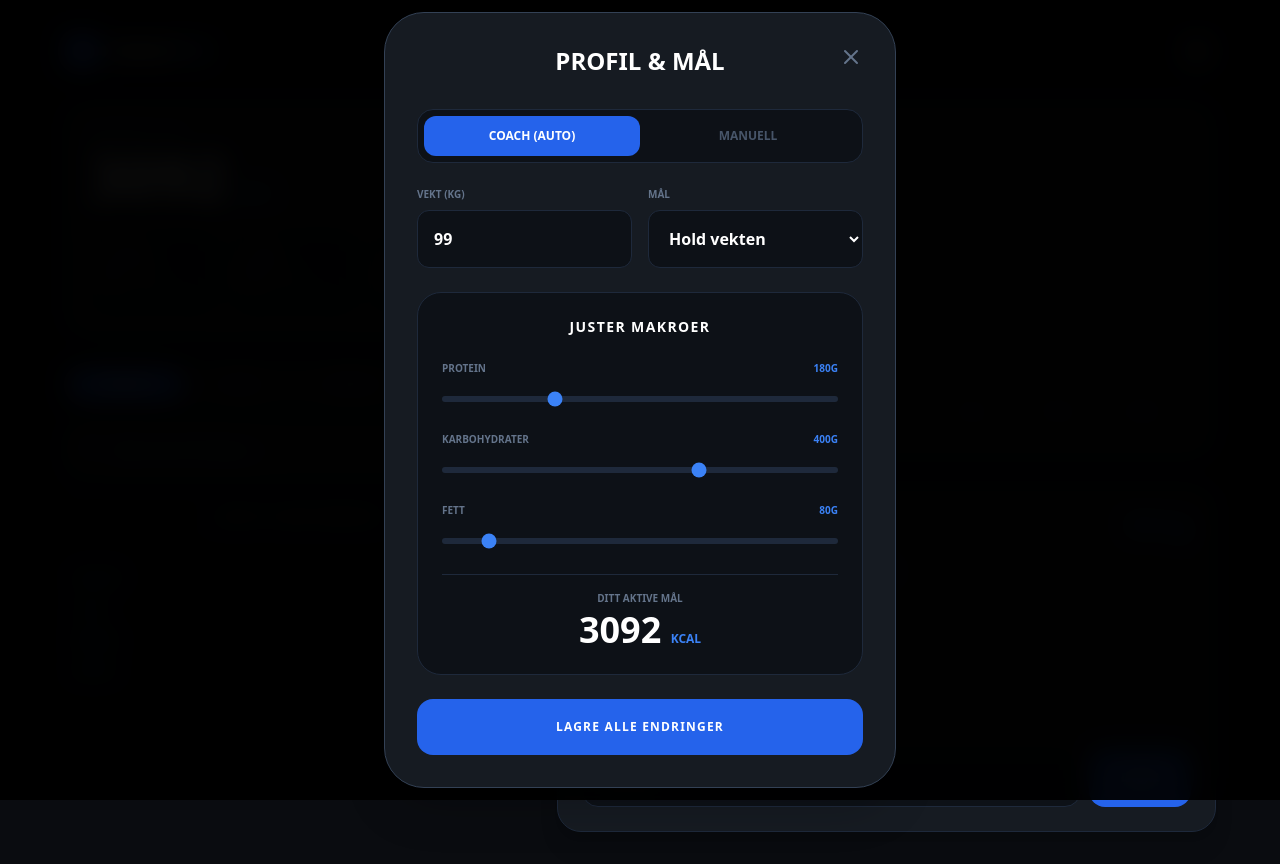
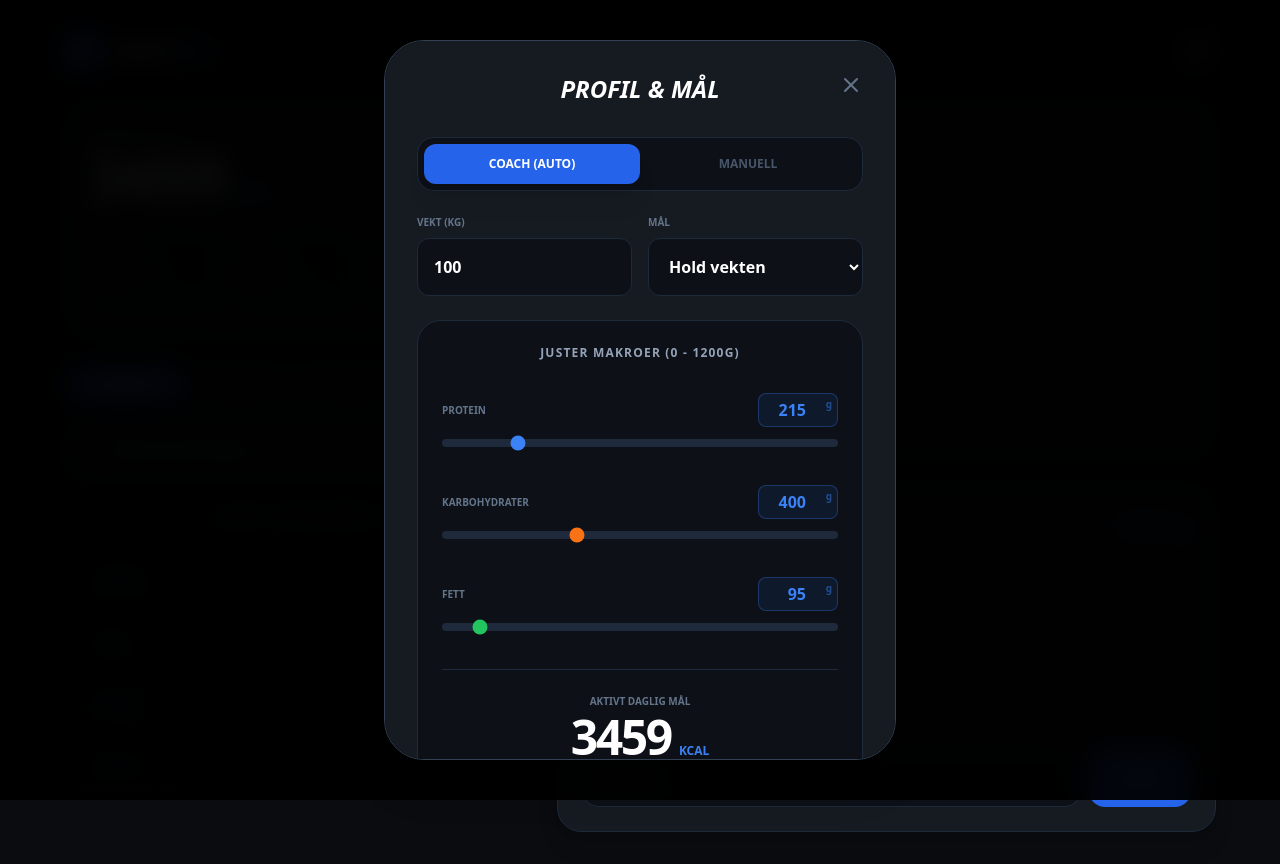
Before and after one commit to WillGit-Dev/Calorie-Tracker, a React (Create React App) app: page / in a window 1280 px wide. Both pictures are taken after a click on the button 1197 px from the left and 51 px from the top of the page. Built offline with nearby package versions, Linux system fonts and the light colour scheme.

Commit message:
Update App.js

```diff
--- a/src/App.js
+++ b/src/App.js
@@ -1,6 +1,6 @@
 import React, { useState, useEffect, useMemo } from 'react';
 import {
-  Plus, Settings, Activity, X, Search, Loader2, Trash2, Calendar, ChevronDown
+  Plus, Settings, Activity, X, Search, Trash2, Calendar, ChevronDown, Loader2
 } from 'lucide-react';
 import {
   AreaChart, Area, XAxis, YAxis, CartesianGrid,
@@ -30,9 +30,9 @@ export default function App() {
   const [userProfile, setUserProfile] = useState(() => {
     const saved = localStorage.getItem('userProfile');
     return saved ? JSON.parse(saved) : {
-      weightGoal: 'maintain', currentWeight: 99, height: 180, age: 25,
-      gender: 'male', activityLevel: 'moderate', isManual: false,
-      manualProtein: 180, manualCarbs: 400, manualFat: 80
+      weightGoal: 'maintain', currentWeight: 100, height: 180, age: 25,
+      gender: 'male', activityLevel: 'active', isManual: false,
+      manualProtein: 215, manualCarbs: 400, manualFat: 95
     };
   });
 
@@ -43,10 +43,9 @@ export default function App() {
 
   const [weightLog, setWeightLog] = useState(() => {
     const saved = localStorage.getItem('weightLog');
-    return saved ? JSON.parse(saved) : [{ date: new Date().toLocaleDateString('no-NO'), weight: 99 }];
+    return saved ? JSON.parse(saved) : [{ date: new Date().toLocaleDateString('no-NO'), weight: 100 }];
   });
 
-  const [timeframe, setTimeframe] = useState('week');
   const [showSettings, setShowSettings] = useState(false);
   const [showManualFood, setShowManualFood] = useState(false);
   const [searchTerm, setSearchTerm] = useState("");
@@ -61,13 +60,7 @@ export default function App() {
   const todayKey = new Date().toDateString();
   const todayLog = history[todayKey] || { calories: 0, protein: 0, carbs: 0, fat: 0, entries: [] };
 
-  useEffect(() => {
-    localStorage.setItem('userProfile', JSON.stringify(userProfile));
-    localStorage.setItem('calorieHistory', JSON.stringify(history));
-    localStorage.setItem('weightLog', JSON.stringify(weightLog));
-  }, [userProfile, history, weightLog]);
-
-  // Beregn aktive mål basert på om man er i "Coach" eller "Manuell" modus
+  // Beregn aktive mål
   const activeTargets = useMemo(() => {
     if (userProfile.isManual) {
       return {
@@ -80,7 +73,13 @@ export default function App() {
     return getBaseCoachMacros(userProfile);
   }, [userProfile]);
 
-  // Mat-søk
+  useEffect(() => {
+    localStorage.setItem('userProfile', JSON.stringify(userProfile));
+    localStorage.setItem('calorieHistory', JSON.stringify(history));
+    localStorage.setItem('weightLog', JSON.stringify(weightLog));
+  }, [userProfile, history, weightLog]);
+
+  // Mat-søk mot OpenFoodFacts
   useEffect(() => {
     const searchFood = async () => {
       if (searchTerm.length < 2) { setSearchResults([]); return; }
@@ -155,14 +154,14 @@ export default function App() {
           <div className="bg-blue-600 p-2 rounded-lg font-bold"><Activity size={20}/></div>
           <h1 className="text-xl font-bold text-white tracking-tighter uppercase">Coach<span className="text-blue-500">Pro</span></h1>
         </div>
-        <button onClick={() => setShowSettings(true)} className="p-2 bg-[#161b22] border border-slate-800 rounded-full hover:border-blue-500 transition-colors"><Settings size={20}/></button>
+        <button onClick={() => setShowSettings(true)} className="p-2 bg-[#161b22] border border-slate-800 rounded-full hover:border-blue-500 transition-all"><Settings size={20}/></button>
       </header>
 
       <main className="max-w-6xl mx-auto grid grid-cols-1 lg:grid-cols-12 gap-8">
         <div className="lg:col-span-5 space-y-6">
-          {/* DASHBOARD (FRA BILDENE DINE) */}
-          <section className="bg-[#161b22] border border-slate-800 rounded-3xl p-6 shadow-xl">
-            <div className="flex justify-between items-end mb-6">
+          {/* DASHBOARD */}
+          <section className="bg-[#161b22] border border-slate-800 rounded-3xl p-6 shadow-xl relative overflow-hidden">
+            <div className="flex justify-between items-end mb-6 relative z-10">
               <div>
                 <p className="text-slate-500 text-[10px] uppercase font-black mb-1 tracking-widest">Gjenstår i dag</p>
                 <h2 className="text-6xl font-black text-white leading-none">
@@ -170,10 +169,10 @@ export default function App() {
                   <span className="text-base text-blue-500 ml-2 font-bold uppercase">kcal</span>
                 </h2>
               </div>
-              <button onClick={() => updateToday({calories:0,protein:0,carbs:0,fat:0,entries:[]})} className="p-2 text-slate-700 hover:text-red-500"><Trash2 size={20}/></button>
+              <button onClick={() => updateToday({calories:0,protein:0,carbs:0,fat:0,entries:[]})} className="p-2 text-slate-700 hover:text-red-500 transition-colors"><Trash2 size={20}/></button>
             </div>
 
-            <div className="grid grid-cols-3 gap-3">
+            <div className="grid grid-cols-3 gap-3 relative z-10">
               {[
                 { l: 'Protein', v: todayLog.protein, m: activeTargets.protein, c: 'bg-blue-500' },
                 { l: 'Karbo', v: todayLog.carbs, m: activeTargets.carbs, c: 'bg-orange-500' },
@@ -183,24 +182,26 @@ export default function App() {
                   <p className="text-[10px] font-bold text-slate-500 uppercase mb-1">{x.l}</p>
                   <p className="text-sm font-black text-slate-100">{x.v}<span className="text-slate-600 font-medium"> / {x.m}g</span></p>
                   <div className="h-1 bg-slate-800 rounded-full mt-2 overflow-hidden">
-                    <div className={`h-full ${x.c}`} style={{ width: `${Math.min(100, (x.v/x.m)*100)}%` }} />
+                    <div className={`h-full ${x.c} transition-all duration-500`} style={{ width: `${Math.min(100, (x.v/x.m)*100)}%` }} />
                   </div>
                 </div>
               ))}
             </div>
           </section>
 
-          {/* MAT-INNTASTING OG KATEGORIER */}
+          {/* MAT-INNTASTING */}
           <div className="space-y-4">
             <div className="flex bg-[#161b22] p-1 rounded-2xl border border-slate-800">
               {mealCategories.map(cat => (
-                <button key={cat} onClick={() => setSelectedMealType(cat)} className={`flex-1 py-2 text-[10px] font-black uppercase rounded-xl transition-all ${selectedMealType === cat ? 'bg-blue-600 text-white' : 'text-slate-500'}`}>{cat}</button>
+                <button key={cat} onClick={() => setSelectedMealType(cat)} className={`flex-1 py-2 text-[10px] font-black uppercase rounded-xl transition-all ${selectedMealType === cat ? 'bg-blue-600 text-white shadow-lg' : 'text-slate-500'}`}>{cat}</button>
               ))}
             </div>
 
             <div className="relative">
               <input type="text" placeholder={`Søk mat til ${selectedMealType.toLowerCase()}...`} className="w-full bg-[#161b22] border border-slate-800 text-white rounded-2xl py-4 pl-12 focus:ring-2 focus:ring-blue-500 outline-none" value={searchTerm} onChange={(e) => setSearchTerm(e.target.value)} />
               <Search className="absolute left-4 top-4 text-slate-500" size={18} />
+              {isSearching && <Loader2 className="absolute right-4 top-4 text-blue-500 animate-spin" size={18} />}
+
               {searchResults.length > 0 && (
                 <div className="absolute top-full left-0 right-0 mt-2 bg-[#1c2128] border border-slate-700 rounded-2xl shadow-2xl z-[100] max-h-60 overflow-y-auto">
                   {searchResults.map((item, idx) => (
@@ -214,7 +215,7 @@ export default function App() {
             </div>
 
             {selectedFood && (
-              <div className="bg-blue-600/10 border border-blue-500/50 rounded-2xl p-4 flex gap-4 items-center">
+              <div className="bg-blue-600/10 border border-blue-500/50 rounded-2xl p-4 flex gap-4 items-center animate-in fade-in slide-in-from-top-2">
                 <input type="number" className="w-20 bg-[#0d1117] border border-slate-700 rounded-xl p-2 text-white text-center font-bold" value={amount} onChange={(e) => setAmount(parseInt(e.target.value) || 0)} />
                 <span className="text-sm font-bold text-white flex-1">{selectedFood.name} (g)</span>
                 <button onClick={() => addMeal()} className="bg-blue-600 text-white px-6 py-2 rounded-xl font-bold">Legg til</button>
@@ -226,25 +227,38 @@ export default function App() {
             </button>
 
             {showManualFood && (
-              <form onSubmit={(e) => { e.preventDefault(); addMeal({ name: manualFoodForm.name || "Måltid", protein: parseFloat(manualFoodForm.protein)||0, carbs: parseFloat(manualFoodForm.carbs)||0, fat: parseFloat(manualFoodForm.fat)||0, calories: (parseFloat(manualFoodForm.protein)*4)+(parseFloat(manualFoodForm.carbs)*4)+(parseFloat(manualFoodForm.fat)*9)}); setManualFoodForm({name:'',protein:'',carbs:'',fat:''}) }} className="bg-[#1c2128] border border-blue-500/20 rounded-2xl p-5 grid grid-cols-2 gap-3">
-                <input placeholder="Beskrivelse" className="col-span-2 bg-[#0d1117] border border-slate-800 rounded-xl p-3 text-white" value={manualFoodForm.name} onChange={e => setManualFoodForm({...manualFoodForm, name: e.target.value})} />
-                <input type="number" placeholder="Protein (g)" className="bg-[#0d1117] border border-slate-800 rounded-xl p-3 text-white" value={manualFoodForm.protein} onChange={e => setManualFoodForm({...manualFoodForm, protein: e.target.value})} />
-                <input type="number" placeholder="Karbo (g)" className="bg-[#0d1117] border border-slate-800 rounded-xl p-3 text-white" value={manualFoodForm.carbs} onChange={e => setManualFoodForm({...manualFoodForm, carbs: e.target.value})} />
-                <input type="number" placeholder="Fett (g)" className="bg-[#0d1117] border border-slate-800 rounded-xl p-3 text-white" value={manualFoodForm.fat} onChange={e => setManualFoodForm({...manualFoodForm, fat: e.target.value})} />
+              <form onSubmit={(e) => { e.preventDefault(); addMeal({ name: manualFoodForm.name || "Egendefinert", protein: parseFloat(manualFoodForm.protein)||0, carbs: parseFloat(manualFoodForm.carbs)||0, fat: parseFloat(manualFoodForm.fat)||0, calories: (parseFloat(manualFoodForm.protein)*4)+(parseFloat(manualFoodForm.carbs)*4)+(parseFloat(manualFoodForm.fat)*9)}); setManualFoodForm({name:'',protein:'',carbs:'',fat:''}) }} className="bg-[#1c2128] border border-blue-500/20 rounded-2xl p-5 grid grid-cols-2 gap-3">
+                <input placeholder="Hva spiste du?" className="col-span-2 bg-[#0d1117] border border-slate-800 rounded-xl p-3 text-white" value={manualFoodForm.name} onChange={e => setManualFoodForm({...manualFoodForm, name: e.target.value})} />
+                <input type="number" placeholder="Protein" className="bg-[#0d1117] border border-slate-800 rounded-xl p-3 text-white" value={manualFoodForm.protein} onChange={e => setManualFoodForm({...manualFoodForm, protein: e.target.value})} />
+                <input type="number" placeholder="Karbo" className="bg-[#0d1117] border border-slate-800 rounded-xl p-3 text-white" value={manualFoodForm.carbs} onChange={e => setManualFoodForm({...manualFoodForm, carbs: e.target.value})} />
+                <input type="number" placeholder="Fett" className="bg-[#0d1117] border border-slate-800 rounded-xl p-3 text-white" value={manualFoodForm.fat} onChange={e => setManualFoodForm({...manualFoodForm, fat: e.target.value})} />
                 <button type="submit" className="col-span-2 bg-blue-600 text-white font-black py-4 rounded-xl uppercase text-xs">Lagre i {selectedMealType}</button>
               </form>
             )}
 
-            <div className="space-y-4 pt-4">
+            {/* DAGENS LOGG */}
+            <div className="space-y-6 pt-4">
               {mealCategories.map(cat => (
-                <div key={cat}>
-                  <h3 className="text-[10px] font-black text-blue-500 uppercase mb-2 px-2 tracking-widest">{cat}</h3>
-                  {todayLog.entries.filter(e => e.type === cat).map((entry, idx) => (
-                    <div key={idx} className="flex justify-between items-center p-4 bg-[#161b22] border border-slate-800/50 rounded-2xl mb-2">
-                      <div><p className="font-bold text-slate-200">{entry.name}</p><p className="text-[10px] text-slate-500 uppercase">P:{entry.protein}g K:{entry.carbs}g F:{entry.fat}g</p></div>
-                      <span className="font-black text-blue-500 text-sm">{entry.calories} kcal</span>
-                    </div>
-                  ))}
+                <div key={cat} className="space-y-2">
+                  <h3 className="text-[10px] font-black text-blue-500 uppercase tracking-[0.2em] flex items-center gap-2 px-2">
+                    <ChevronDown size={12} /> {cat}
+                  </h3>
+                  {todayLog.entries.filter(e => e.type === cat).length === 0 ? (
+                    <p className="text-[10px] text-slate-700 italic px-4">Ingen mat logget ennå...</p>
+                  ) : (
+                    todayLog.entries.filter(e => e.type === cat).map((entry, idx) => (
+                      <div key={idx} className="flex justify-between items-center p-4 bg-[#161b22] border border-slate-800/50 rounded-2xl group">
+                        <div>
+                          <p className="font-bold text-slate-200">{entry.name}</p>
+                          <p className="text-[10px] text-slate-500 uppercase font-bold">P:{entry.protein}g K:{entry.carbs}g F:{entry.fat}g</p>
+                        </div>
+                        <div className="flex items-center gap-4">
+                          <span className="font-black text-blue-500 text-sm">{entry.calories} kcal</span>
+                          <button onClick={() => updateToday({...todayLog, entries: todayLog.entries.filter(e => e !== entry), calories: todayLog.calories-entry.calories, protein: todayLog.protein-entry.protein, carbs: todayLog.carbs-entry.carbs, fat: todayLog.fat-entry.fat})} className="text-slate-800 group-hover:text-red-500 transition-colors"><X size={16}/></button>
+                        </div>
+                      </div>
+                    ))
+                  )}
                 </div>
               ))}
             </div>
@@ -254,11 +268,12 @@ export default function App() {
         {/* HØYRE KOLONNE - STATISTIKK */}
         <div className="lg:col-span-7 space-y-6">
           <section className="bg-[#161b22] border border-slate-800 rounded-3xl p-6 shadow-xl">
-            <h3 className="text-lg font-black text-white mb-6">Kalorihistorikk</h3>
+            <h3 className="text-lg font-black text-white mb-6 flex items-center gap-2"><Calendar size={20} className="text-blue-500"/> Kalorihistorikk</h3>
             <div className="h-64 w-full">
               <ResponsiveContainer width="100%" height="100%">
                 <BarChart data={chartData}>
                   <XAxis dataKey="date" stroke="#475569" fontSize={10} axisLine={false} tickLine={false} />
+                  <Tooltip cursor={{fill: '#ffffff05'}} contentStyle={{ backgroundColor: '#0f172a', border: 'none', borderRadius: '12px' }} />
                   <Bar dataKey="kcal" fill="#3b82f6" radius={[4, 4, 0, 0]} />
                 </BarChart>
               </ResponsiveContainer>
@@ -285,17 +300,17 @@ export default function App() {
         </div>
       </main>
 
-      {/* INNSTILLINGER - HER LIGGER BÅDE COACH OG MANUELL */}
+      {/* MODAL - INNSTILLINGER MED MANUELL OVERSTYRING */}
       {showSettings && (
         <div className="fixed inset-0 bg-black/95 backdrop-blur-md z-[200] flex items-center justify-center p-4">
-          <div className="bg-[#161b22] border border-slate-700 w-full max-w-lg rounded-[2.5rem] p-8 shadow-2xl relative">
+          <div className="bg-[#161b22] border border-slate-700 w-full max-w-lg rounded-[2.5rem] p-8 shadow-2xl relative max-h-[90vh] overflow-y-auto">
             <button onClick={() => setShowSettings(false)} className="absolute top-8 right-8 text-slate-500 hover:text-white"><X size={24}/></button>
-            <h2 className="text-2xl font-black text-white mb-8 text-center uppercase">Profil & Mål</h2>
+            <h2 className="text-2xl font-black text-white mb-8 text-center uppercase italic">Profil & Mål</h2>
 
             <div className="space-y-6">
               <div className="bg-[#0d1117] p-1.5 rounded-2xl flex border border-slate-800 mb-4">
-                <button onClick={() => setUserProfile({...userProfile, isManual: false})} className={`flex-1 py-3 rounded-xl font-black text-xs uppercase transition-all ${!userProfile.isManual ? 'bg-blue-600 text-white' : 'text-slate-600'}`}>Coach (Auto)</button>
-                <button onClick={() => setUserProfile({...userProfile, isManual: true})} className={`flex-1 py-3 rounded-xl font-black text-xs uppercase transition-all ${userProfile.isManual ? 'bg-blue-600 text-white' : 'text-slate-600'}`}>Manuell</button>
+                <button onClick={() => setUserProfile({...userProfile, isManual: false})} className={`flex-1 py-3 rounded-xl font-black text-xs uppercase transition-all ${!userProfile.isManual ? 'bg-blue-600 text-white shadow-xl' : 'text-slate-600'}`}>Coach (Auto)</button>
+                <button onClick={() => setUserProfile({...userProfile, isManual: true})} className={`flex-1 py-3 rounded-xl font-black text-xs uppercase transition-all ${userProfile.isManual ? 'bg-blue-600 text-white shadow-xl' : 'text-slate-600'}`}>Manuell</button>
               </div>
 
               <div className="grid grid-cols-2 gap-4">
@@ -303,25 +318,47 @@ export default function App() {
                 <div><label className="text-[10px] font-black text-slate-500 uppercase block mb-2">Mål</label><select className="w-full bg-[#0d1117] border border-slate-800 text-white rounded-xl p-4 font-bold outline-none" value={userProfile.weightGoal} onChange={e => setUserProfile({...userProfile, weightGoal: e.target.value})}><option value="lose">Ned i vekt</option><option value="maintain">Hold vekten</option><option value="gain">Opp i vekt</option></select></div>
               </div>
 
-              <div className="space-y-6 bg-[#0d1117] p-6 rounded-3xl border border-slate-800">
-                <h3 className="text-sm font-black text-white text-center uppercase tracking-widest">Juster Makroer</h3>
+              <div className="space-y-8 bg-[#0d1117] p-6 rounded-3xl border border-slate-800">
+                <h3 className="text-xs font-black text-slate-400 text-center uppercase tracking-widest">Juster Makroer (0 - 1200g)</h3>
                 {[
-                  { id: 'manualProtein', label: 'Protein', val: activeTargets.protein },
-                  { id: 'manualCarbs', label: 'Karbohydrater', val: activeTargets.carbs },
-                  { id: 'manualFat', label: 'Fett', val: activeTargets.fat }
+                  { id: 'manualProtein', label: 'Protein', color: 'accent-blue-500' },
+                  { id: 'manualCarbs', label: 'Karbohydrater', color: 'accent-orange-500' },
+                  { id: 'manualFat', label: 'Fett', color: 'accent-green-500' }
                 ].map(m => (
-                  <div key={m.id}>
-                    <div className="flex justify-between text-[10px] font-black text-slate-500 uppercase mb-2"><span>{m.label}</span><span className="text-blue-500">{userProfile[m.id]}g</span></div>
-                    <input type="range" min="20" max="600" className="w-full h-1.5 bg-slate-800 rounded-lg appearance-none cursor-pointer accent-blue-500" value={userProfile[m.id]} onChange={e => setUserProfile({...userProfile, [m.id]: parseInt(e.target.value), isManual: true})} />
+                  <div key={m.id} className="space-y-3">
+                    <div className="flex justify-between items-center">
+                      <label className="text-[10px] font-black text-slate-500 uppercase">{m.label}</label>
+                      <div className="relative">
+                        <input
+                          type="number"
+                          className="bg-blue-600/10 border border-blue-500/30 text-blue-500 font-black text-right pr-4 pl-2 py-1 rounded-lg w-20 focus:outline-none focus:border-blue-500"
+                          value={userProfile[m.id]}
+                          onChange={e => setUserProfile({...userProfile, [m.id]: Math.min(1200, Math.max(0, parseInt(e.target.value) || 0)), isManual: true})}
+                        />
+                        <span className="absolute right-1.5 top-1 text-[10px] font-bold text-blue-500/50">g</span>
+                      </div>
+                    </div>
+                    <input
+                      type="range"
+                      min="0"
+                      max="1200"
+                      className={`w-full h-2 bg-slate-800 rounded-lg appearance-none cursor-pointer ${m.color}`}
+                      value={userProfile[m.id]}
+                      onChange={e => setUserProfile({...userProfile, [m.id]: parseInt(e.target.value), isManual: true})}
+                    />
                   </div>
                 ))}
-                <div className="pt-4 border-t border-slate-800 text-center">
-                  <p className="text-[10px] font-black text-slate-500 uppercase mb-1">Ditt aktive mål</p>
-                  <p className="text-4xl font-black text-white">{activeTargets.calories} <span className="text-xs text-blue-500 uppercase">kcal</span></p>
+
+                <div className="pt-6 border-t border-slate-800 text-center">
+                  <p className="text-[10px] font-black text-slate-500 uppercase mb-1">Aktivt daglig mål</p>
+                  <p className="text-5xl font-black text-white tracking-tighter">
+                    {activeTargets.calories}
+                    <span className="text-xs text-blue-500 uppercase ml-2 tracking-normal font-bold">kcal</span>
+                  </p>
                 </div>
               </div>
 
-              <button onClick={() => setShowSettings(false)} className="w-full bg-blue-600 text-white font-black py-5 rounded-2xl uppercase text-xs tracking-widest">Lagre alle endringer</button>
+              <button onClick={() => setShowSettings(false)} className="w-full bg-blue-600 text-white font-black py-5 rounded-2xl uppercase text-xs tracking-widest shadow-2xl">Lagre alle endringer</button>
             </div>
           </div>
         </div>
```
